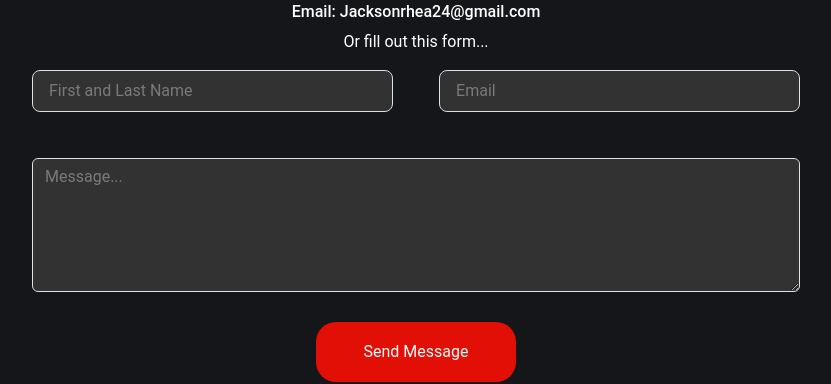
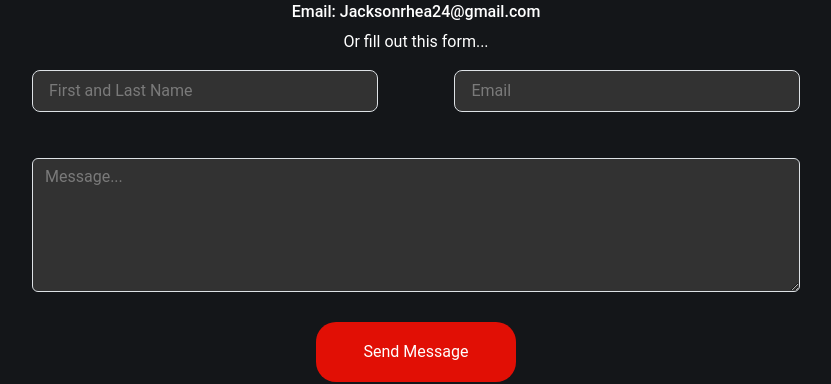
Before and after one commit to JacksonRhea/Portfolio, a React (Vite) app in the folder my-portfolio/: page / in a window 1280 px wide. Shown: the part 3218-3602 px from the top of the page, without its empty margins (224-1055 px from the left). Built offline with nearby package versions, Linux system fonts and the light colour scheme.

Commit message:
contact form alignment fix

```diff
--- a/my-portfolio/src/App.css
+++ b/my-portfolio/src/App.css
@@ -349,8 +349,9 @@ html, body {
 
 /* ////// CONTACT ////// */
 .email-inputs {
+  margin-top: 4%;
   width: 60%;
-  justify-self: center;
+  margin: 0 auto;
 }
 
 .contact {
@@ -363,7 +364,6 @@ html, body {
   border-style: dashed; */
   background-color: #141619;
   padding-bottom: 3%;
-  justify-self: center;
 }
 
 .contact-inputs, .form-inputs {
@@ -385,7 +385,7 @@ html, body {
 }
 
 .small-inputs {
-  width: 47%;
+  width: 45%;
   height: 40px;
 }
 
```
